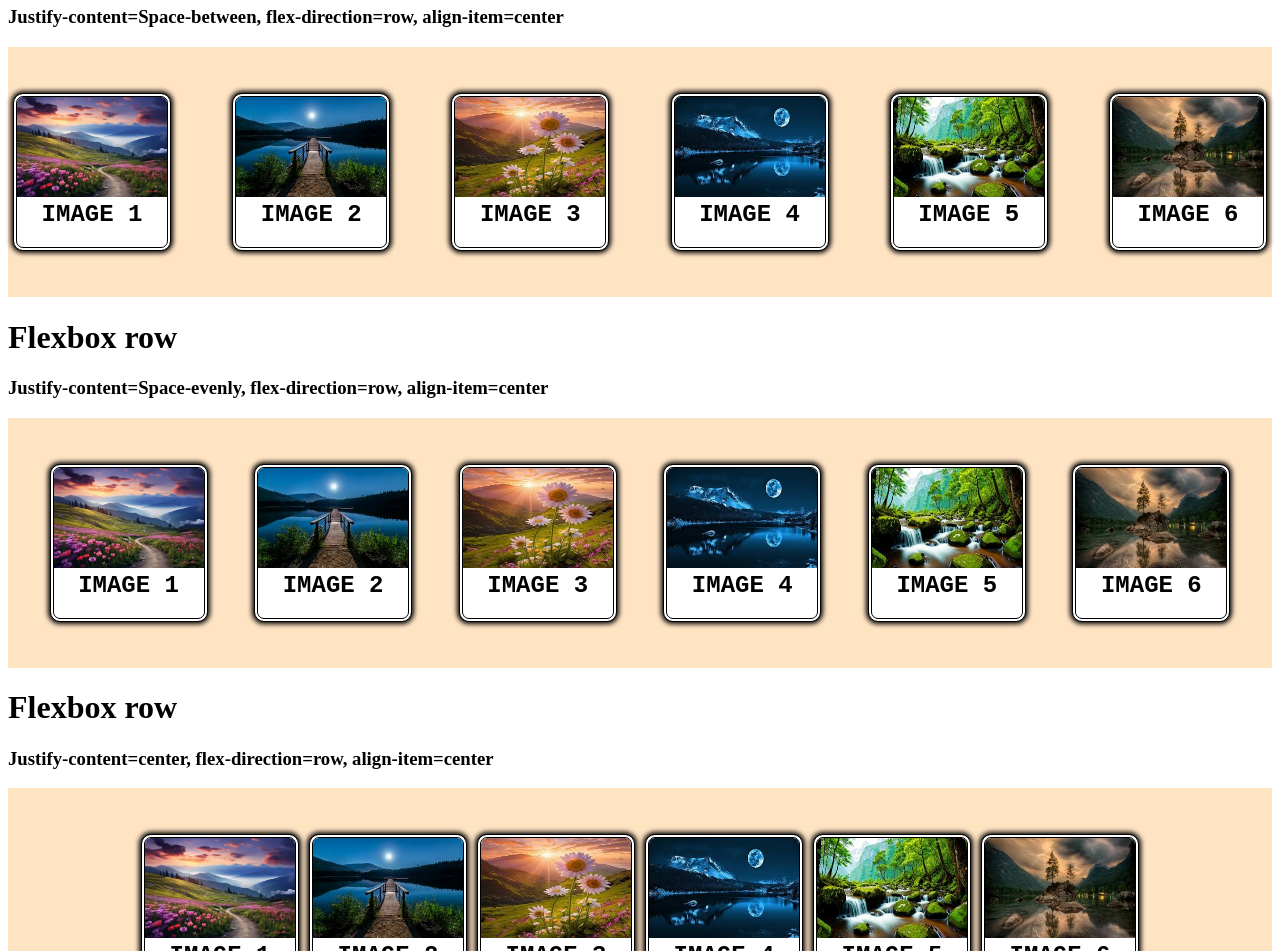
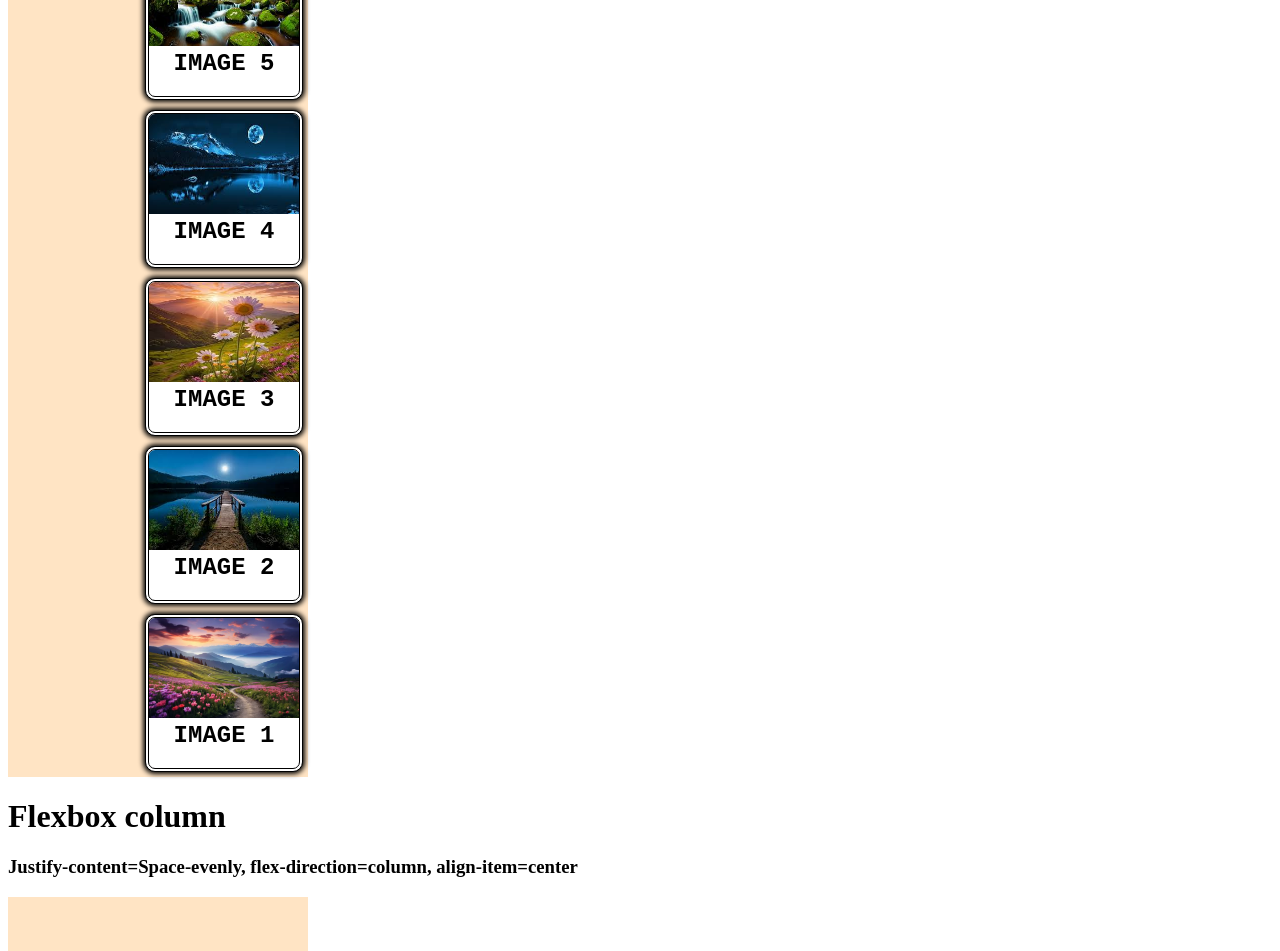
Before and after one commit to tejalshinde2005/natureflexboxs, a plain HTML site: page index.html in a window 1280 px wide. Shown: the part 444-1395 px from the top of the page. Drawn offline with Linux system fonts and the light colour scheme.

Commit message:
add flex-direction column and column-reverse  proparties

```diff
--- a/index.html
+++ b/index.html
@@ -3,6 +3,82 @@
 <head>
     <title>Flexbox</title>
     <style>
+.card7{
+            height:150px;
+            width:150px;
+            border:4px double black;
+            border: radius 10px;
+            background-color: white;
+            margin:5px;
+            border-radius:10px;
+            box-shadow: 0 0 5px 2px black;
+        }
+        .card-img7{
+            width:100%;
+            height:100px;
+            border-radius:6px 6px 0 0;
+        }
+        .card-title7{
+            text-align:center;
+            margin:0;
+            padding:0;
+            font-family: 'Courier New', Courier, monospace;
+
+        }
+        .card-container7{
+            display:flex;
+            background-color: bisque;
+            flex-direction: column-reverse;
+            justify-content:end;
+            align-items: end;
+            height:1100px;
+            width: 300px;
+
+        }
+        .card7:hover{
+            box-shadow: 0 0 5px 2px rgb(238, 75, 102);
+            cursor: pointer;
+
+        }
+
+.card6{
+            height:150px;
+            width:150px;
+            border:4px double black;
+            border: radius 10px;
+            background-color: white;
+            margin:5px;
+            border-radius:10px;
+            box-shadow: 0 0 5px 2px black;
+        }
+        .card-img6{
+            width:100%;
+            height:100px;
+            border-radius:6px 6px 0 0;
+        }
+        .card-title6{
+            text-align:center;
+            margin:0;
+            padding:0;
+            font-family: 'Courier New', Courier, monospace;
+
+        }
+        .card-container6{
+            display:flex;
+            background-color: bisque;
+            flex-direction: column;
+            justify-content:space-evenly;
+            align-items: center;
+            height:1500px;
+            width: 300px;
+
+        }
+        .card6:hover{
+            box-shadow: 0 0 5px 2px rgb(238, 75, 102);
+            cursor: pointer;
+
+        }
+
 .card5{
             height:150px;
             width:150px;
@@ -226,6 +302,67 @@
     </style>
 </head>
 <body>
+    <h1>Flexbox column-reverse</h1>
+    <h3>Justify-content=end, flex-direction=column-reverse, align-item=end</h3>
+   <div class = "card-container7">
+    <div class="card7">
+         <img src="./image/first.webp" class="card-img7"/>
+         <h2 class="card-title6" >IMAGE 1</h2>
+    </div class = "card-container7">
+        <div class="card7">
+        <img src="./image/second.jpg" class="card-img7"/>
+        <h2 class="card-title7" >IMAGE 2</h2>
+    </div class = "card-container7">
+    <div class="card7">
+        <img src="./image/third.jpg" class="card-img7"/>
+        <h2 class="card-title7" >IMAGE 3</h2>
+    </div class = "card-container7">
+    <div class="card7">
+        <img src="./image/fourth.jpg" class="card-img7"/>
+        <h2 class="card-title7" >IMAGE 4</h2>
+    </div class = "card-container7">
+    <div class="card6">
+        <img src="./image/fifth.jpg" class="card-img7"/>
+        <h2 class="card-title7" >IMAGE 5</h2>
+    </div class = "card-container7">
+    <div class="card7">
+        <img src="./image/sixth.jpg" class="card-img7"/>
+        <h2 class="card-title7" >IMAGE 6</h2>
+    </div>
+    </div>
+
+    <h1>Flexbox column</h1>
+    <h3>Justify-content=Space-evenly, flex-direction=column, align-item=center</h3>
+   <div class = "card-container6">
+    <div class="card6">
+         <img src="./image/first.webp" class="card-img6"/>
+         <h2 class="card-title6" >IMAGE 1</h2>
+    </div class = "card-container6">
+        <div class="card6">
+        <img src="./image/second.jpg" class="card-img6"/>
+        <h2 class="card-title6" >IMAGE 2</h2>
+    </div class = "card-container6">
+    <div class="card6">
+        <img src="./image/third.jpg" class="card-img6"/>
+        <h2 class="card-title6" >IMAGE 3</h2>
+    </div class = "card-container6">
+    <div class="card6">
+        <img src="./image/fourth.jpg" class="card-img6"/>
+        <h2 class="card-title6" >IMAGE 4</h2>
+    </div class = "card-container6">
+    <div class="card6">
+        <img src="./image/fifth.jpg" class="card-img6"/>
+        <h2 class="card-title6" >IMAGE 5</h2>
+    </div class = "card-container6">
+    <div class="card6">
+        <img src="./image/sixth.jpg" class="card-img6"/>
+        <h2 class="card-title6" >IMAGE 6</h2>
+    </div>
+    </div>
+
+
+
+
     <h1>Flexbox row</h1>
     <h3>Justify-content=Space-around, flex-direction=row, align-item=center</h3>
    <div class = "card-container5">
```
